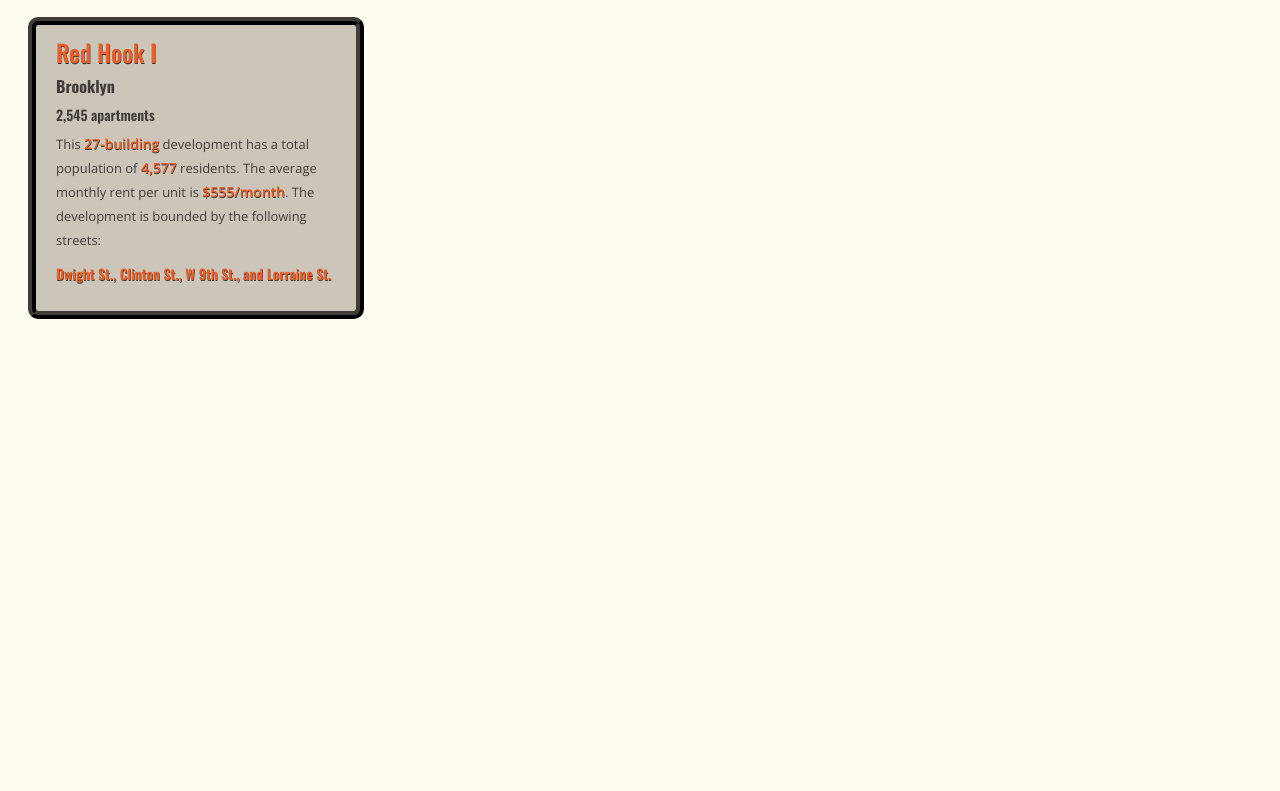
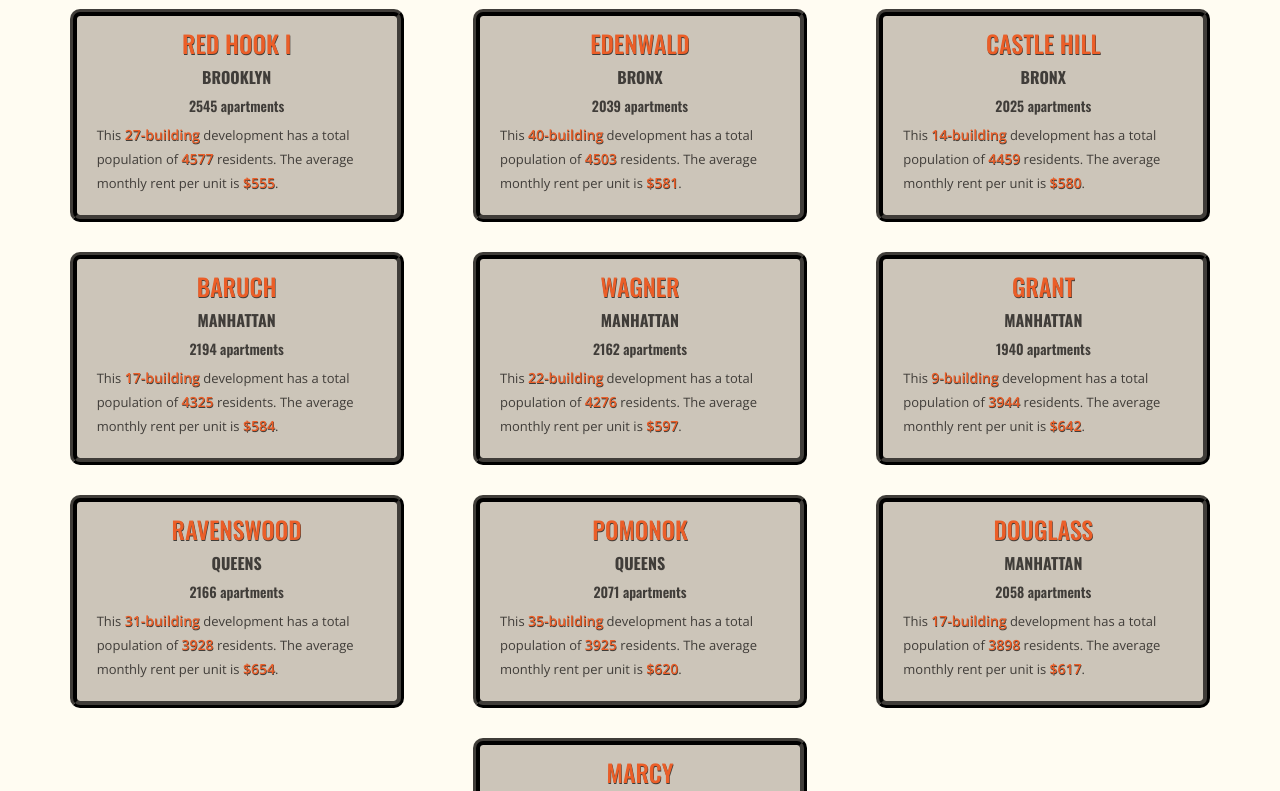
Before and after one commit to lizziewalsh92/cardsProject, a plain HTML site: page cardsinclass.html in a window 1280 px wide. Shown: the part 94-885 px from the top of the page. Before the commit the page ends 800 px from the top, so only its background shows below. Drawn offline with nearby package versions, Linux system fonts and the light colour scheme.

Commit message:
Add files via upload

```diff
--- a/cardsinclass.html
+++ b/cardsinclass.html
@@ -1,63 +1,68 @@
 <!DOCTYPE html>
 <html lang="en">
+
 <head>
     <meta charset="UTF-8">
     <meta name="viewport" content="width=device-width, initial-scale=1.0">
-    <link href="https://fonts.googleapis.com/css2?family=Open+Sans:ital,wght@0,300..800;1,300..800&family=Oswald:wght@200..700&display=swap" rel="stylesheet">
-    <title>Card Starter</title>
+    <link
+        href="https://fonts.googleapis.com/css2?family=Open+Sans:ital,wght@0,300..800;1,300..800&family=Oswald:wght@200..700&display=swap"
+        rel="stylesheet">
+    <title>NYCHA Cards</title>
     <style>
-       html {
-        /* background-color: rgba(246, 164, 41, 0.635) ; */
-        background-color: #fffcf2;
-       }
+        html, body {
+            margin: 0 auto;
+            width: 100%;
+            background-color: #fffcf2;
+            overflow-x: hidden;
+        }
 
-       h1, h2, h3, h4, p
-        {
-            margin: 0;
-            padding: 0;
+        h1,
+        h2,
+        h3,
+        h4,
+        p {
+            margin: 0 auto;
+            padding: 0 auto;
         }
-        h1
-        {
+
+        h1 {
             font-family: 'Oswald', sans-serif;
             font-size: 36px;
             padding: 15px;
-            /* color:rgb(27, 10, 156); */
             color: #403d39;
             text-shadow: 1px 1px 1px rgba(0, 0, 0, 0.317);
             text-align: center;
         }
 
-        h2
-        {
+        h2 {
             font-family: 'Oswald', sans-serif;
             font-size: 24px;
             font-weight: 500;
             margin-top: 10px;
-            /* color:rgb(246, 164, 41); */
             color: #eb5e28;
             text-shadow: .5px .5px .5px #403d39;
+            text-align: center;
         }
 
-        h3
-        {
+        h3 {
             font-family: "Oswald", serif;
             font-size: 16px;
             font-weight: 700;
             margin-top: 10px;
             color: #403d39;
+            text-align: center;
         }
 
-        h4
-        {
+        h4 {
             font-family: "Oswald", serif;
             font-size: 14px;
             font-weight: 600;
             margin-top: 5px;
-           color: #403d39;
+            color: #403d39;
+            text-align: center;
         }
 
-        p
-        {
+        p {
             font-family: "Open sans", serif;
             font-size: 13px;
             font-weight: 400;
@@ -65,34 +70,52 @@
             color: #403d39;
         }
 
-        div.big-container > * {
+        /* #big-container>* {
             display: flex;
             flex-wrap: wrap;
-            justify-content: space-around;
+            justify-content: center;
             align-items: center;
-            margin: 0 auto;
-            width: 100%;
+            margin: 10px 10px 10px 10px;
+            padding: 20px;
+            width: 20%;
+            max-width: 1200px;
             display: inline-block;
             vertical-align: middle;
+            gap: 20px;
+
 
         }
 
-        div.location
-        {
-            font-family: "Oswald", serif;
-            font-size: 14px;
-            font-weight: 600;
-            color: #eb5e28;
-            margin-top: 10px;
-            text-shadow: .5px .5px .5px #403d39;
-        }
+        .card {
+            width: 280px;
+            margin: 10px;
+            box-sizing: border-box;
+            max-width: 100%;
+        } */
+
+ #big-container {
+    display: flex;
+    flex-wrap: wrap;
+    justify-content: space-around;
+    gap: 10px;
+    padding: 10px;
+    max-width: 1200px;
+    margin: 0 auto;
+}
+
+.card {
+    width: 280px;
+    margin: 5px;
+}
+
+
         div.card {
             border-radius: 10px;
             border: 5px 5px 10px;
             border-color: #403d39;
-            border-width: 8px;
+            border-width: 7px;
             border-style: ridge;
-            margin: 20px;
+            margin: 10px;
             padding: 20px;
             padding-top: 5px;
             width: 280px;
@@ -101,77 +124,149 @@
 
         }
 
-       .popfact
-        {
+        .popfact {
             font-family: "Open sans", serif;
             font-size: 14px;
             font-weight: 600;
             color: #eb5e28;
             text-shadow: .5px .5px .5px #403d39;
         }
+
         /* iphone style*/
         @media (max-width: 600px) {
-            div.big-container {
+            #big-container {
                 display: flex;
                 flex-wrap: wrap;
-                justify-content: space-around;
+                justify-content: inline;
             }
-            div.card {
-                width: 300px;
-            }
-        }
-         /* tablet style*/
-        @media (min-width: 601px) and (max-width: 1000px) {
-            div.big-container {
-                display: inline-flex;
-                flex-wrap: wrap;
-                justify-content: space-around;
-            }
+
             div.card {
                 width: 300px;
             }
         }
 
+        /* tablet style*/
+        @media (min-width: 601px) and (max-width: 1200px) {
+            div.big-container {
+                display: inline-flex;
+                flex-wrap: wrap;
+                justify-content: center;
+            }
+
+            div.card {
+                width: 200px;
+            }
+        }
     </style>
 </head>
+
 <body>
     <h1>Top 10 Largest NYCHA Developments </h1>
 
-<div class="big-container">
+    <div id="big-container">
+    </div>
+    <script>
+        const NYCHAinfo = [
+            {
+                name: "RED HOOK I",
+                aptnum: "2545",
+                residents: "4577",
+                buildings: "27",
+                avgrent: "555",
+                boro: "BROOKLYN"
+            },
+            {
+                name: "EDENWALD",
+                aptnum: "2039",
+                residents: "4503",
+                buildings: "40",
+                avgrent: "581",
+                boro: "BRONX"
+            },
+            {
+                name: "CASTLE HILL",
+                aptnum: "2025",
+                residents: "4459",
+                buildings: "14",
+                avgrent: "580",
+                boro: "BRONX"
+            },
+            {
+                name: "BARUCH",
+                aptnum: "2194",
+                residents: "4325",
+                buildings: "17",
+                avgrent: "584",
+                boro: "MANHATTAN"
+            },
+            {
+                name: "WAGNER",
+                aptnum: "2162",
+                residents: "4276",
+                buildings: "22",
+                avgrent: "597",
+                boro: "MANHATTAN"
+            },
+            {
+                name: "GRANT",
+                aptnum: "1940",
+                residents: "3944",
+                buildings: "9",
+                avgrent: "642",
+                boro: "MANHATTAN"
+            },
+            {
+                name: "RAVENSWOOD",
+                aptnum: "2166",
+                residents: "3928",
+                buildings: "31",
+                avgrent: "654",
+                boro: "QUEENS"
+            },
+            {
+                name:"POMONOK",
+                aptnum: "2071",
+                residents: "3925",
+                buildings: "35",
+                avgrent: "620",
+                boro: "QUEENS"
+            },
+            {
+                name: "DOUGLASS",
+                aptnum: "2058",
+                residents: "3898",
+                buildings: "17",
+                avgrent: "617",
+                boro: "MANHATTAN"
+            },
+            {
+                name: "MARCY",
+                aptnum: "1717",
+                residents:"3814",
+                buildings: "27",
+                avgrent: "599",
+                boro: "BROOKLYN"
+            }
+        ];
 
-    <div class="card">
-        <h2>Red Hook I</h2>
-        <h3>Brooklyn</h3>
-        <h4>2,545 apartments</h4>
-        <p>This <span class="popfact">27-building</span> development has a total population of <span class="popfact">4,577</span> residents. The average monthly rent per unit is <span class="popfact">$555/month</span>. The development is bounded by the following streets:
-            <div class="location">
-               Dwight St., Clinton St., W 9th St., and Lorraine St.
-            </div>
+        let container = document.getElementById('big-container');
 
-        </p>
-    </div>
+        function makeCards(name, boro, aptnum, buildings, residents, avgrent) {
+            let card = document.createElement('div');
+            card.classList.add('card');
 
-    <!-- <div class="card">
-        <h2>Kacey Musgraves</h2>
-        <h3>Country music</h3>
-        <h4>Golden, Texas</h4>
-        <p>This <span class="age">36-year old</span> artist has 4 billboard hot 100 songs. Her five top songs are:
-            <div class="songnames">
-                Follow Your Arrow, Rainbow, High Horse, Merry Go 'Round, and Justified
-            </div>
+            card.innerHTML = `<class ="big-container">
+                <h2 >${name}</h2>
+                <h3 ">${boro}</h3>
+                <h4 >${aptnum} apartments</h4>
+                <p>This <span class="popfact">${buildings}-building</span> development has a total population of <span class="popfact">${residents}</span> residents. The average monthly rent per unit is <span class="popfact">$${avgrent}</span>.</p></div>
+            `;
+            container.appendChild(card);
+        }
 
-        </p>
-        </div>
-        <div class="card">
-            <h2>Kendrick Lamar</h2>
-            <h3>Hip-Hop Music</h3>
-            <h4>Compton, California</h4>
-            <p>This <span class="age">37-year old</span> artist has 54 billboard hot 100 songs. His five top songs are:
-                <div class="songnames">
-                    HUMBLE.; Swimming Pools (Drank); good kid, m.A.A.d city; LOVE. (feat. Zacari); and DNA.
-                </div>
-
-            </p> -->
-    </div>
+        NYCHAinfo.forEach(function (info) {
+            makeCards(info.name, info.boro, info.aptnum, info.buildings, info.residents, info.avgrent);
+        });
+    </script>
 </body>
 </html>
```
